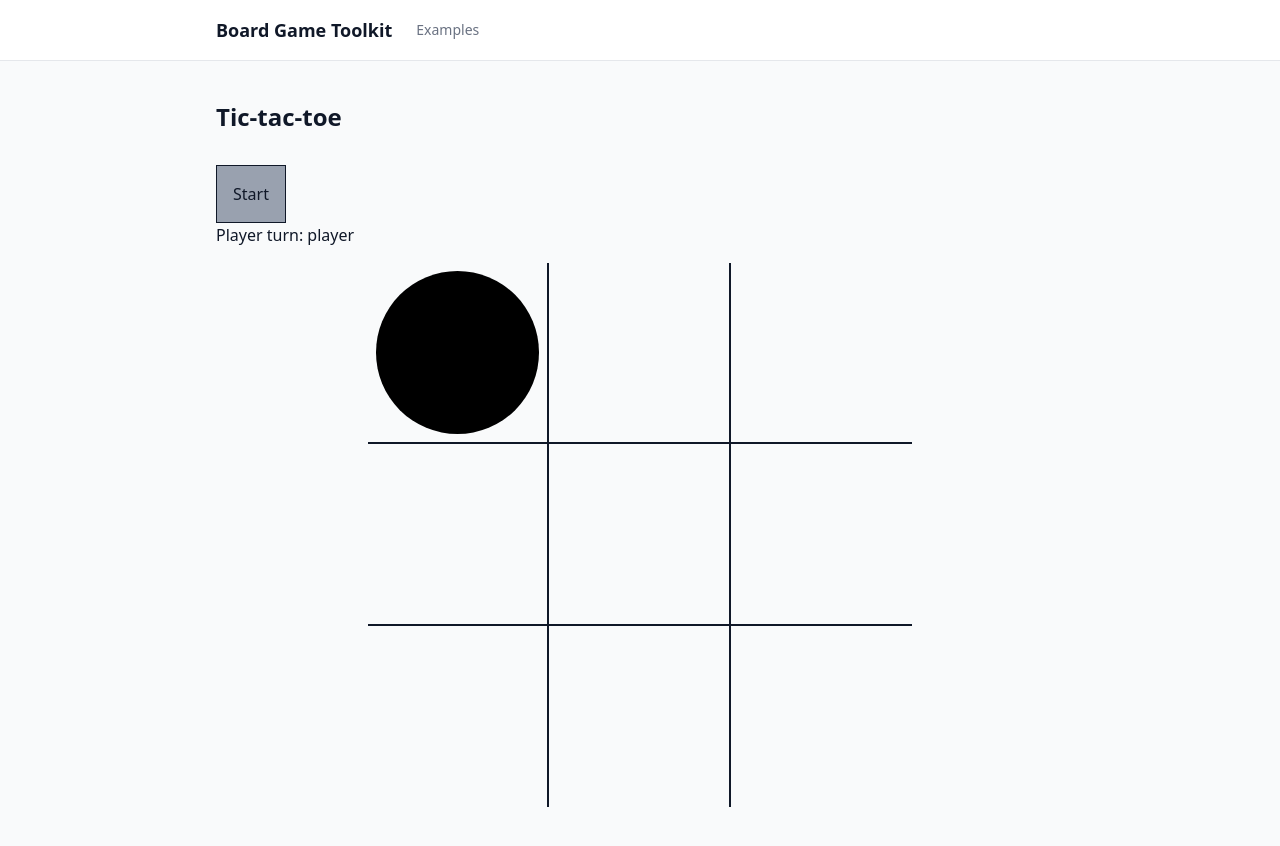
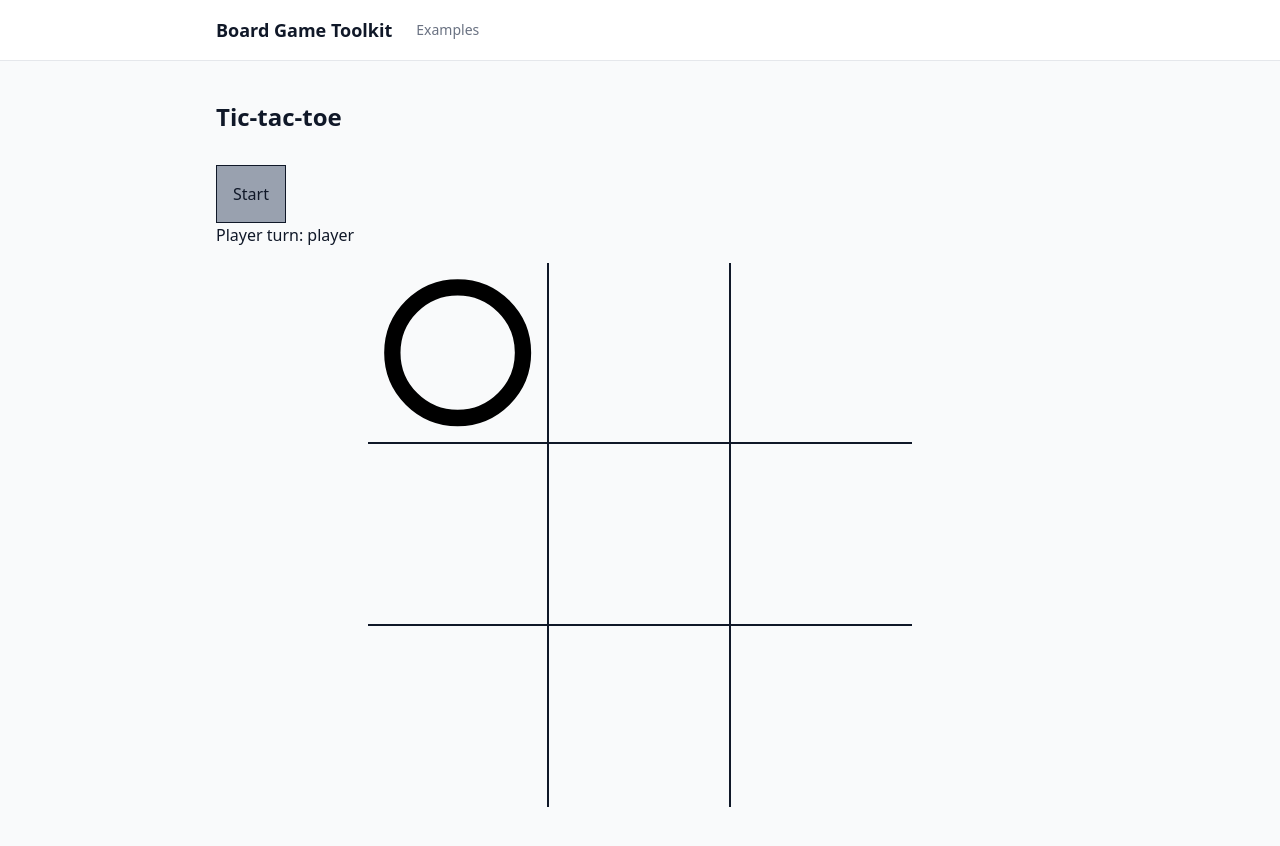
Before and after one commit to drock07/board-game-toolkit, a React (Vite) app in the folder examples/: page /board-game-toolkit/tictactoe in a window 1280 px wide. Both pictures are taken after a click on the button "Start". Shown: the top 846 px of the page. Built offline with nearby package versions, Linux system fonts and the light colour scheme.

Commit message:
Improved tictactoe code

```diff
--- a/examples/src/pages/TicTacToe/TicTacToe.tsx
+++ b/examples/src/pages/TicTacToe/TicTacToe.tsx
@@ -9,6 +9,7 @@ import clsx from "clsx";
 import {
   initialState,
   pickAction,
+  PLAYER_MARK,
   ticTacToeConfig,
   TicTacToeState,
 } from "./config";
@@ -24,7 +25,7 @@ export function TicTacToe() {
       <div>
         <button
           className="border p-4 disabled:bg-gray-400"
-          disabled={currentStates[1] === "game"}
+          disabled={currentStates.includes("game")}
           onClick={() => advance()}
         >
           Start
@@ -40,13 +41,13 @@ export function TicTacToe() {
       </div>
       <Board
         marks={marks}
-        disabled={currentStates[1] !== "game"}
+        disabled={!currentStates.includes("game")}
         onCellClicked={(index) => {
-          if (currentStates[0] !== "player") return;
-          doAction(pickAction, index, "x");
+          if (!currentStates.includes("player")) return;
+          doAction(pickAction, index, PLAYER_MARK.player);
           advance();
         }}
-        highlightCells={winner?.[1]}
+        highlightCells={Array.isArray(winner) ? winner[1] : undefined}
       />
     </div>
   );
@@ -61,11 +62,7 @@ function Board({
   marks: TicTacToeState["marks"];
   onCellClicked?: (index: number) => void;
   disabled?: boolean;
-  highlightCells?: [
-    0 | 1 | 2 | 3 | 4 | 5 | 6 | 7 | 8,
-    0 | 1 | 2 | 3 | 4 | 5 | 6 | 7 | 8,
-    0 | 1 | 2 | 3 | 4 | 5 | 6 | 7 | 8,
-  ];
+  highlightCells?: readonly number[];
 }) {
   return (
     <div
@@ -77,8 +74,11 @@ function Board({
       )}
     >
       {Array.from({ length: 9 }).map((_, i) => (
-        <div
+        <button
           key={i}
+          type="button"
+          aria-label={`Cell ${i + 1}${marks[i] ? `, ${marks[i]}` : ""}`}
+          disabled={disabled || marks[i] !== undefined}
           className={clsx("size-full p-2", {
             "border-r-2": [0, 1, 3, 4, 6, 7].includes(i),
             "border-b-2": [0, 1, 2, 3, 4, 5].includes(i),
@@ -87,22 +87,26 @@ function Board({
           onClick={() => onCellClicked?.(i)}
         >
           {marks[i] === "x" ? <X /> : marks[i] === "o" ? <O /> : null}
-        </div>
+        </button>
       ))}
     </div>
   );
 }
 
 function O() {
-  return <div className="size-full rounded-full bg-black" />;
+  return (
+    <svg viewBox="0 0 100 100" className="size-full" aria-hidden="true">
+      <circle cx="50" cy="50" r="40" fill="none" stroke="black" strokeWidth="10" />
+    </svg>
+  );
 }
 
 function X() {
   return (
-    <div className="flex size-full items-center justify-center">
-      <div className="h-full w-px rotate-45 border-r-8" />
-      <div className="h-full w-px -rotate-45 border-r-8" />
-    </div>
+    <svg viewBox="0 0 100 100" className="size-full" aria-hidden="true">
+      <line x1="10" y1="10" x2="90" y2="90" stroke="black" strokeWidth="10" strokeLinecap="round" />
+      <line x1="90" y1="10" x2="10" y2="90" stroke="black" strokeWidth="10" strokeLinecap="round" />
+    </svg>
   );
 }
 
--- a/examples/src/pages/TicTacToe/config.ts
+++ b/examples/src/pages/TicTacToe/config.ts
@@ -1,4 +1,6 @@
 import { ActionFn, StateMachineConfig } from "@drock07/board-game-toolkit-core";
+
+type Mark = "x" | "o";
 
 const winningPositions = [
   [0, 1, 2],
@@ -12,14 +14,19 @@ const winningPositions = [
 ] as const;
 type WinningPosition = (typeof winningPositions)[number];
 
+export const PLAYER_MARK = {
+  player: "x",
+  computer: "o",
+} as const;
+
 export interface TicTacToeState {
-  marks: ("x" | "o" | undefined)[];
+  marks: (Mark | undefined)[];
   playerTurn: "player" | "computer" | null;
   winner: ["player" | "computer", WinningPosition] | "tie" | null;
 }
 
 export const initialState: TicTacToeState = {
-  marks: [],
+  marks: Array(9).fill(undefined),
   playerTurn: null,
   winner: null,
 };
@@ -37,7 +44,7 @@ export const ticTacToeConfig: StateMachineConfig<TicTacToeState> = {
       onEnter: (state) => {
         return {
           ...state,
-          marks: [],
+          marks: Array(9).fill(undefined),
           playerTurn: Math.random() > 0.5 ? "player" : "computer",
           winner: null,
         };
@@ -45,10 +52,6 @@ export const ticTacToeConfig: StateMachineConfig<TicTacToeState> = {
       states: {
         whoStarts: {
           autoadvance: true,
-          onEnter: (state) => {
-            console.log(state.playerTurn, "first");
-            return state;
-          },
           getNext: (state) => state.playerTurn,
         },
         player: {
@@ -61,16 +64,9 @@ export const ticTacToeConfig: StateMachineConfig<TicTacToeState> = {
         computer: {
           autoadvance: true,
           onEnter: (state) => {
-            let emptyIndex = -1;
-            for (let i = 0; i < 9; i++) {
-              const element = state.marks[i];
-              if (element === undefined) {
-                emptyIndex = i;
-                break;
-              }
-            }
-            if (emptyIndex < 0) return state;
-            return pickAction(state, emptyIndex, "o");
+            const bestIndex = findBestMove(state.marks, PLAYER_MARK.computer);
+            if (bestIndex < 0) return state;
+            return pickAction(state, bestIndex, PLAYER_MARK.computer);
           },
           onExit: (state) => ({
             ...state,
@@ -102,8 +98,59 @@ export const ticTacToeConfig: StateMachineConfig<TicTacToeState> = {
   },
 };
 
+function findBestMove(marks: (Mark | undefined)[], mark: Mark): number {
+  let bestScore = -Infinity;
+  let bestIndex = -1;
+
+  for (let i = 0; i < 9; i++) {
+    if (marks[i] !== undefined) continue;
+    const next = [...marks];
+    next[i] = mark;
+    const score = minimax(next, mark === "x" ? "o" : "x", mark);
+    if (score > bestScore) {
+      bestScore = score;
+      bestIndex = i;
+    }
+  }
+
+  return bestIndex;
+}
+
+function minimax(
+  marks: (Mark | undefined)[],
+  currentMark: Mark,
+  maximizingMark: Mark,
+): number {
+  const winner = winningPositions.find(
+    (pos) =>
+      pos.every((i) => marks[i] === "x") || pos.every((i) => marks[i] === "o"),
+  );
+
+  if (winner) {
+    return marks[winner[0]] === maximizingMark ? 1 : -1;
+  }
+  if (marks.every((m) => m !== undefined)) return 0;
+
+  const isMaximizing = currentMark === maximizingMark;
+  let best = isMaximizing ? -Infinity : Infinity;
+
+  for (let i = 0; i < 9; i++) {
+    if (marks[i] !== undefined) continue;
+    const next = [...marks];
+    next[i] = currentMark;
+    const score = minimax(
+      next,
+      currentMark === "x" ? "o" : "x",
+      maximizingMark,
+    );
+    best = isMaximizing ? Math.max(best, score) : Math.min(best, score);
+  }
+
+  return best;
+}
+
 function checkForWin(
-  marks: ("x" | "o" | undefined)[],
+  marks: (Mark | undefined)[],
 ): ["player" | "computer", WinningPosition] | "tie" | undefined {
   const winningCombo = winningPositions.find((pos) => {
     return (
@@ -111,10 +158,11 @@ function checkForWin(
     );
   });
 
-  if (!winningCombo) return;
+  if (!winningCombo)
+    return marks.every((m) => m !== undefined) ? "tie" : undefined;
 
   return [
-    marks[winningCombo[0]]! === "x" ? "player" : "computer",
+    marks[winningCombo[0]]! === PLAYER_MARK.player ? "player" : "computer",
     winningCombo,
   ];
 }
@@ -125,7 +173,7 @@ function checkForWin(
 
 export const pickAction: ActionFn<
   TicTacToeState,
-  [index: number, mark: "x" | "o"]
+  [index: number, mark: Mark]
 > = (state, index, mark) => {
   if (index < 0 || index > 8 || state.marks[index] !== undefined) return state;
   const newMarks = [...state.marks];
```
